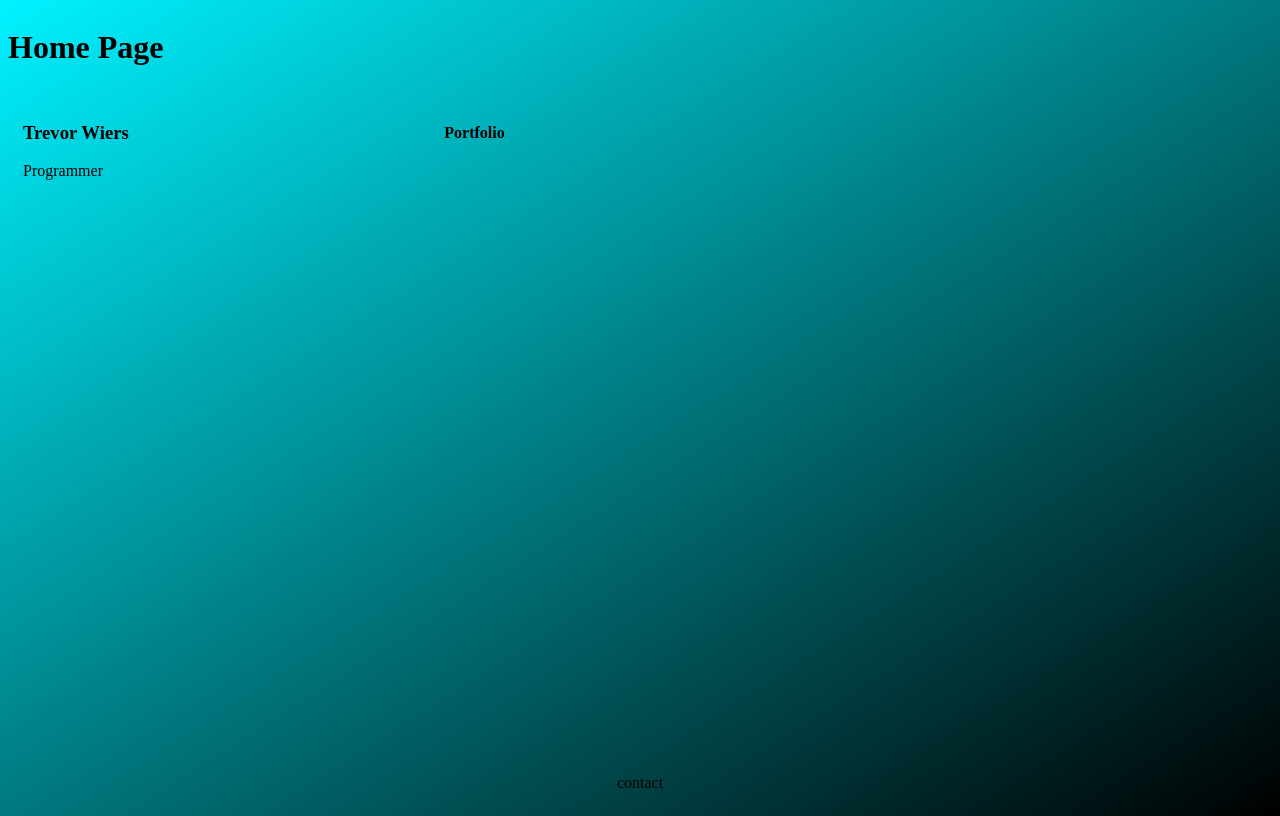
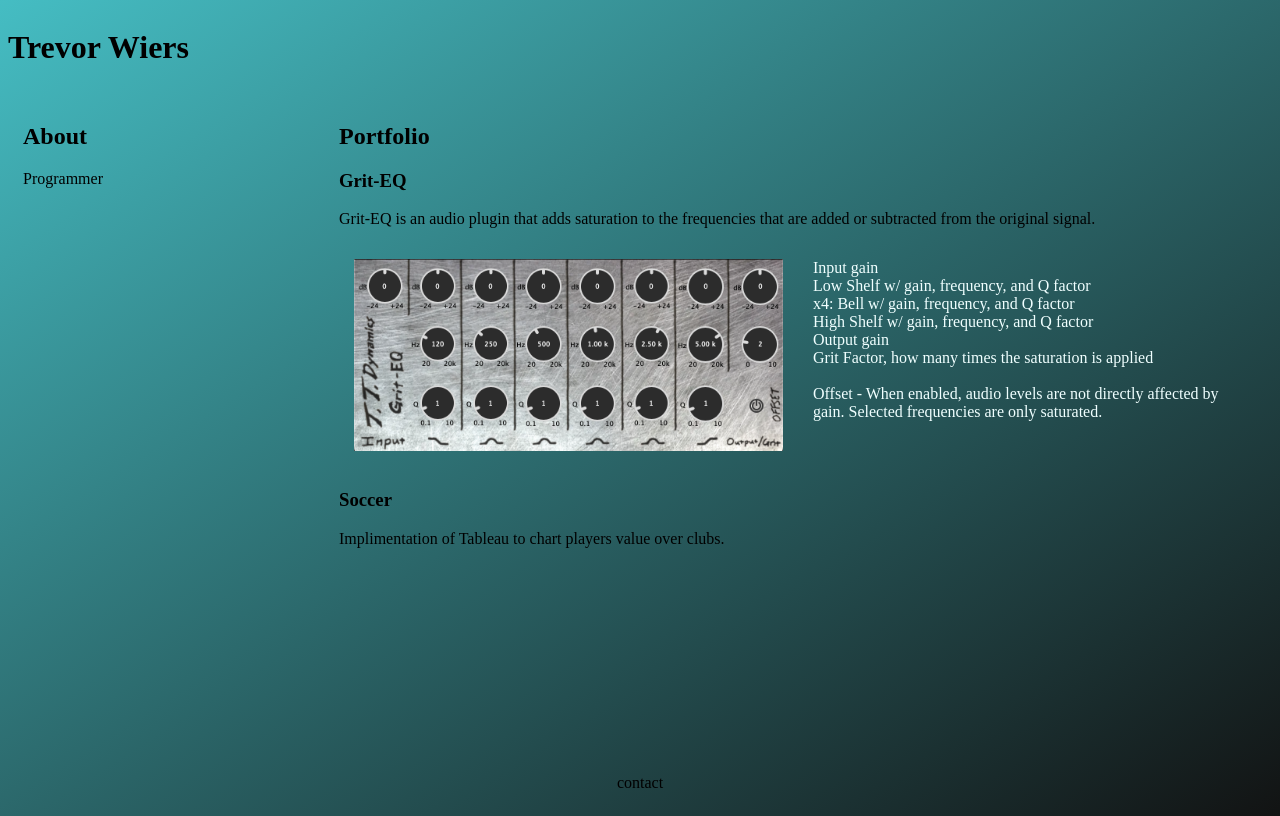
Before and after one commit to trevor-wiers/portfolio-site, a Python web app: template main/templates/main/home.html in a window 1280 px wide. Run offline with Jinja, Linux system fonts and the light colour scheme; the template is opened without the code that fills it, so the values that code supplies are empty.

Commit message:
added grit project

```diff
--- a/main/static/style.css
+++ b/main/static/style.css
@@ -1,5 +1,5 @@
 html {
-    background-image: linear-gradient(to bottom right, rgb(0, 242, 255), black);
+    background-image: linear-gradient(to bottom right, rgb(69, 189, 195),rgb(18, 19, 19));
     background-size: cover;
     background-repeat: no-repeat;
     min-height: 100vh;
--- a/main/templates/main/home.html
+++ b/main/templates/main/home.html
@@ -1,17 +1,41 @@
 {% extends "main/base.html" %}
 
 {% block header %}
-<h1>Home Page</h1>
+<h1>Trevor Wiers</h1>
 {% endblock %}
 
 {% block content %}
 <div class="row">
-    <div class="col-4">
-        <h3>Trevor Wiers</h3>
+    <div class="col-3">
+        <h2>About</h2>
         <p>Programmer</p>
     </div>
-    <div class="col-8">
-        <h4>Portfolio</h4>
+    <div class="col-9">
+        <h2>Portfolio</h2>
+        <h3>Grit-EQ</h3>
+        <p>
+            Grit-EQ is an audio plugin that adds saturation to the frequencies that are added or subtracted from the original signal.
+        </p>
+        <div class="row">
+            <div class="col-6">
+                <img src="static/grit-eq.png" style="width:100%;height:auto;">
+            </div>
+            <div class="col-6" style="color:azure">
+                Input gain<br>
+                Low Shelf w/ gain, frequency, and Q factor<br>
+                x4: Bell w/ gain, frequency, and Q factor<br>
+                High Shelf w/ gain, frequency, and Q factor<br>
+                Output gain<br>
+                Grit Factor, how many times the saturation is applied<br>
+                <br>
+                Offset - When enabled, audio levels are not directly affected by gain. Selected frequencies are only saturated.
+            </div>
+        </div>
+        <h3>Soccer</h3>
+        <p>
+            Implimentation of Tableau to chart players value over clubs.
+        </p>
+
     </div>
 </div>
 {% endblock %}
```
Also changed, not shown: main/static/grit-eq.png (added).
